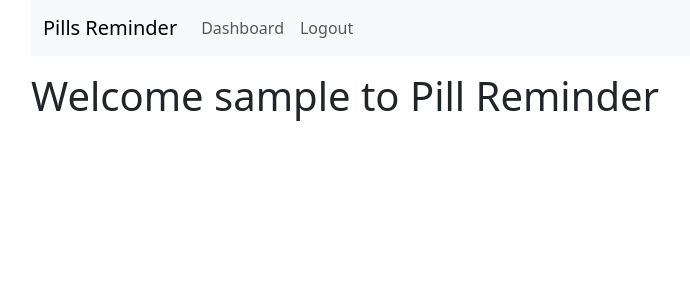
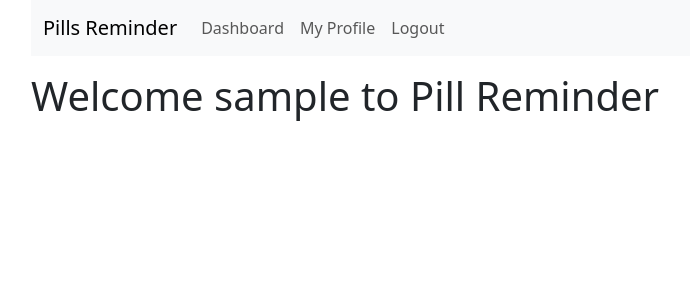
Before and after one commit to Square63/pill.reminder, a Django app: page / in a window 1280 px wide. Shown: the top 300 px of the page, without its empty margins (51-741 px from the left). Run offline with Django 4.2, Linux system fonts and the light colour scheme; the visitor is signed in with stand-in values (Sample User, id 1).

Commit message:
Add a profile menu item in the main nav

```diff
--- a/pillreminder/templates/pillreminder/base.html
+++ b/pillreminder/templates/pillreminder/base.html
@@ -24,6 +24,9 @@
                 <a class="nav-link" href="#">Dashboard</a>
               </li>
               <li class="nav-item">
+                <a class="nav-link" href="{% url 'profile' %}">My Profile</a>
+              </li>
+              <li class="nav-item">
                 <a class="nav-link" href="{% url 'logout' %}">Logout</a>
               </li>
             {% else %}
```
